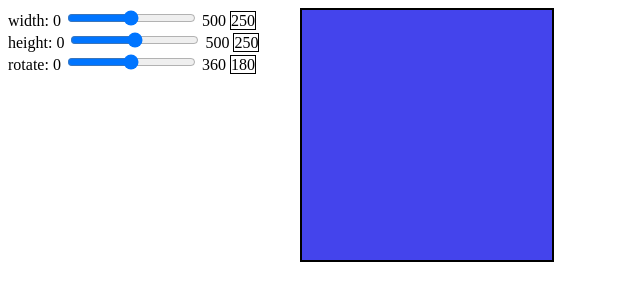
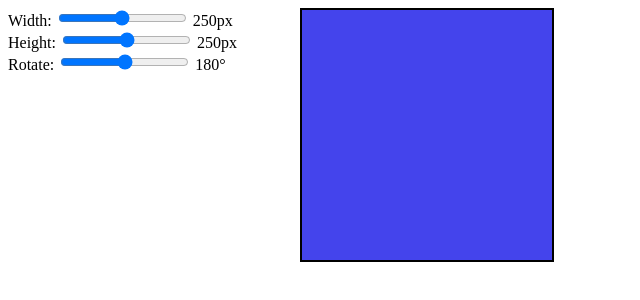
Before and after one commit to ipz232kdm/frontend-lab5, a plain HTML site: page Task7/index.html in a window 1280 px wide. Shown: the whole page, without its empty margins (0-640 px from the left). Drawn offline with Linux system fonts and the light colour scheme.

Commit message:
Замінено некоректні label на span для коректного відображення значень

```diff
--- a/Task7/index.html
+++ b/Task7/index.html
@@ -8,22 +8,20 @@
 </head>
 <body>
 <div id="rectangle"></div>
-  <label>width:</label>
-  <label>0
+
+<label for="widthSlider">Width:</label>
 <input type="range" id="widthSlider" min="0" max="500">
-  </label>500
-  <label style="border: solid 1px black" id="widthValue"></label>
+<span id="widthValue">200px</span>
 <br>
-  <label>height:</label>
-  <label>0
+
+<label for="heightSlider">Height:</label>
 <input type="range" id="heightSlider" min="0" max="500">
-  </label>500
-  <label style="border: solid 1px black" id="heightValue"></label>
+<span id="heightValue">100px</span>
 <br>
-  <label>rotate:</label>
-  <label>0
+
+<label for="rotateSlider">Rotate:</label>
 <input type="range" id="rotateSlider" min="0" max="360">
-  </label>360
-  <label style="border: solid 1px black" id="rotateValue"></label>
+<span id="rotateValue">0°</span>
+
 </body>
 </html>
--- a/Task7/main.js
+++ b/Task7/main.js
@@ -19,9 +19,9 @@ function updateRectangle() {
     rectangle.style.transform = `rotate(${rotate}deg)`;
 
     // Оновлення значень
-    widthValue.textContent = width;
-    heightValue.textContent = height;
-    rotateValue.textContent = rotate;
+    widthValue.textContent = `${width}px`;
+    heightValue.textContent = `${height}px`;
+    rotateValue.textContent = `${rotate}°`;
 }
 
 // Додавання обробників для повзунків
```
Lines whose indentation alone changed are shown as unchanged.
